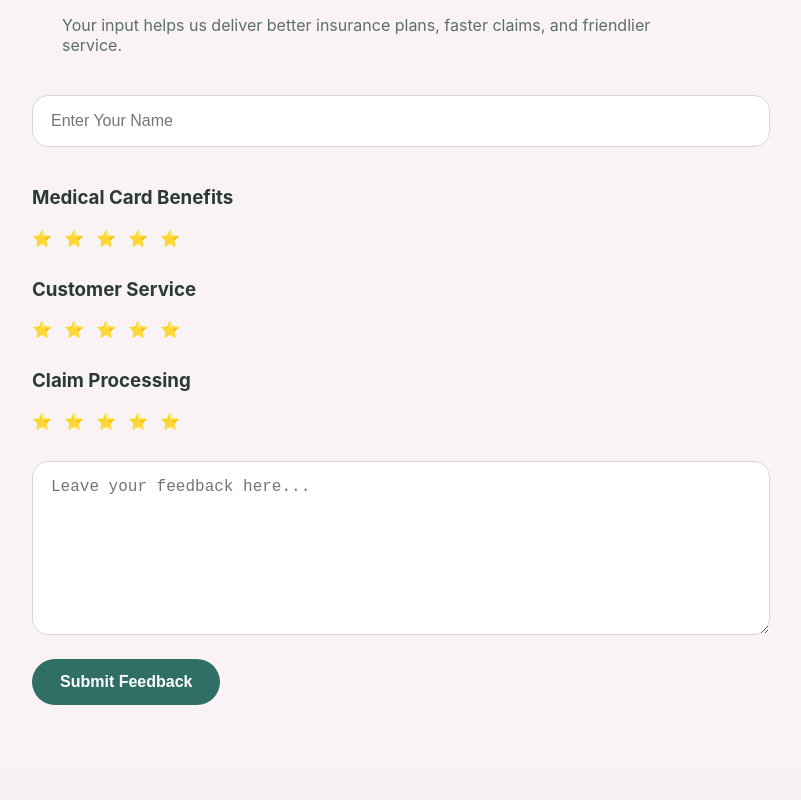
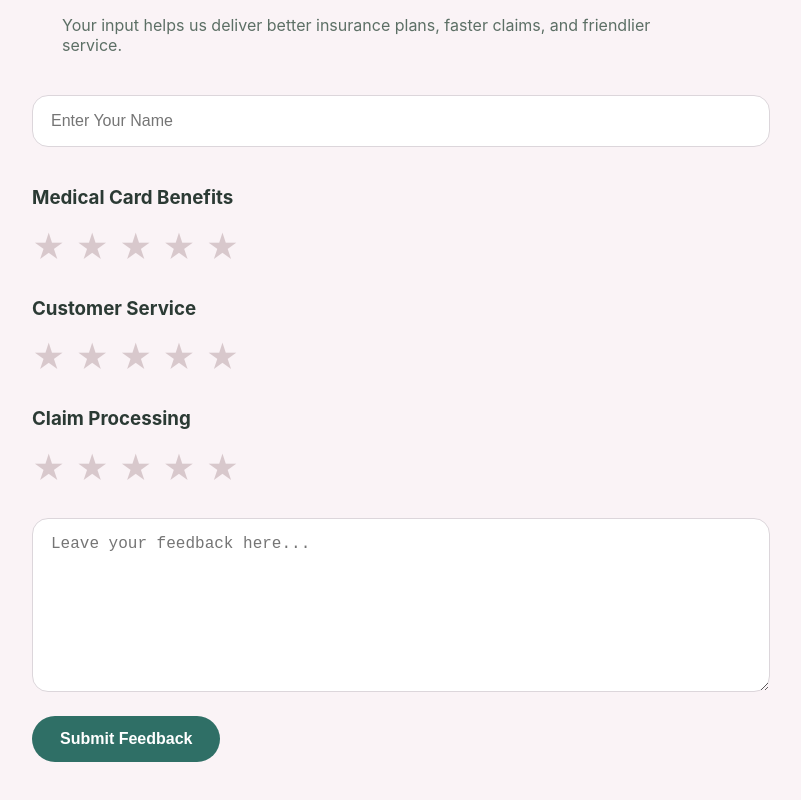
Before and after one commit to ashrafjo64-source/NMZB-WELFARE, a plain HTML site: page index.html in a window 1280 px wide. Shown: the part 2230-3030 px from the top of the page, without its empty margins (258-1059 px from the left). Before the commit the page ends 2995 px from the top, so only its background shows below. Drawn offline with Linux system fonts and the light colour scheme.

Commit message:
Add files via upload

```diff
--- a/index.html
+++ b/index.html
@@ -192,31 +192,46 @@ required>
 <h3>Medical Card Benefits</h3>
 
 <div class="rating">
-  <label><input type="radio" name="medical" value="5"><span>⭐</span></label>
-  <label><input type="radio" name="medical" value="4"><span>⭐</span></label>
-  <label><input type="radio" name="medical" value="3"><span>⭐</span></label>
-  <label><input type="radio" name="medical" value="2"><span>⭐</span></label>
-  <label><input type="radio" name="medical" value="1"><span>⭐</span></label>
+  <input type="radio" id="medical-5" name="medical" value="5">
+  <label for="medical-5" title="5 stars">★</label>
+  <input type="radio" id="medical-4" name="medical" value="4">
+  <label for="medical-4" title="4 stars">★</label>
+  <input type="radio" id="medical-3" name="medical" value="3">
+  <label for="medical-3" title="3 stars">★</label>
+  <input type="radio" id="medical-2" name="medical" value="2">
+  <label for="medical-2" title="2 stars">★</label>
+  <input type="radio" id="medical-1" name="medical" value="1">
+  <label for="medical-1" title="1 star">★</label>
 </div>
 
 <h3>Customer Service</h3>
 
 <div class="rating">
-  <label><input type="radio" name="service" value="5"><span>⭐</span></label>
-  <label><input type="radio" name="service" value="4"><span>⭐</span></label>
-  <label><input type="radio" name="service" value="3"><span>⭐</span></label>
-  <label><input type="radio" name="service" value="2"><span>⭐</span></label>
-  <label><input type="radio" name="service" value="1"><span>⭐</span></label>
+  <input type="radio" id="service-5" name="service" value="5">
+  <label for="service-5" title="5 stars">★</label>
+  <input type="radio" id="service-4" name="service" value="4">
+  <label for="service-4" title="4 stars">★</label>
+  <input type="radio" id="service-3" name="service" value="3">
+  <label for="service-3" title="3 stars">★</label>
+  <input type="radio" id="service-2" name="service" value="2">
+  <label for="service-2" title="2 stars">★</label>
+  <input type="radio" id="service-1" name="service" value="1">
+  <label for="service-1" title="1 star">★</label>
 </div>
 
 <h3>Claim Processing</h3>
 
 <div class="rating">
-  <label><input type="radio" name="claim" value="5"><span>⭐</span></label>
-  <label><input type="radio" name="claim" value="4"><span>⭐</span></label>
-  <label><input type="radio" name="claim" value="3"><span>⭐</span></label>
-  <label><input type="radio" name="claim" value="2"><span>⭐</span></label>
-  <label><input type="radio" name="claim" value="1"><span>⭐</span></label>
+  <input type="radio" id="claim-5" name="claim" value="5">
+  <label for="claim-5" title="5 stars">★</label>
+  <input type="radio" id="claim-4" name="claim" value="4">
+  <label for="claim-4" title="4 stars">★</label>
+  <input type="radio" id="claim-3" name="claim" value="3">
+  <label for="claim-3" title="3 stars">★</label>
+  <input type="radio" id="claim-2" name="claim" value="2">
+  <label for="claim-2" title="2 stars">★</label>
+  <input type="radio" id="claim-1" name="claim" value="1">
+  <label for="claim-1" title="1 star">★</label>
 </div>
 
 <textarea
--- a/main.css
+++ b/main.css
@@ -269,7 +269,9 @@ form textarea {
 
 .rating {
   display: flex;
-  gap: 12px;
+  flex-direction: row-reverse;
+  justify-content: flex-end;
+  gap: 10px;
   margin-bottom: 30px;
 }
 
@@ -277,17 +279,19 @@ form textarea {
   display: none;
 }
 
-.rating input + label {
-  font-size: 1.5rem;
+.rating label {
+  font-size: 2rem;
   cursor: pointer;
   color: #d8c8cc;
+  transition: color 0.15s ease;
 }
 
-.rating input:checked + label,
+.rating input:checked ~ label,
 .rating label:hover,
 .rating label:hover ~ label {
   color: #e5819f;
 }
+
 
 textarea {
   min-height: 140px;
```
